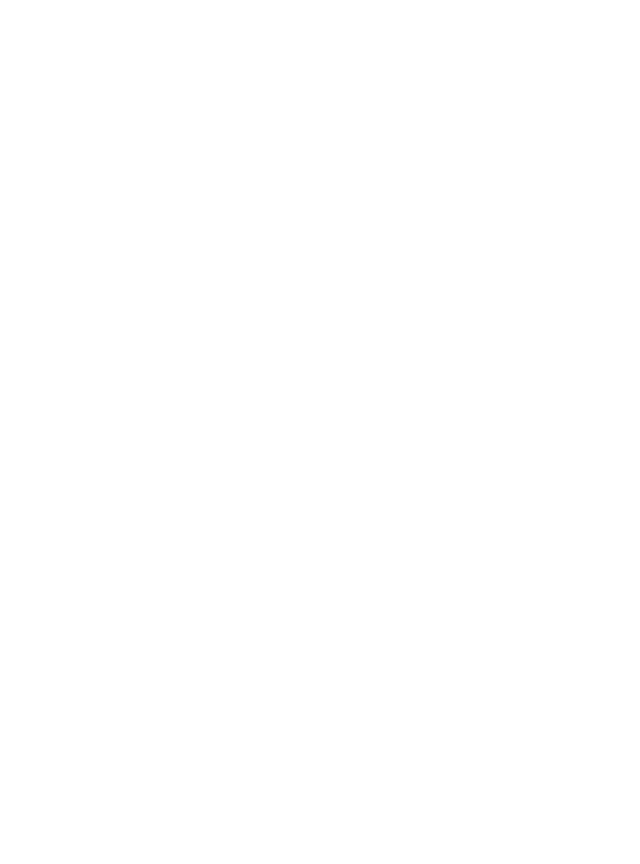
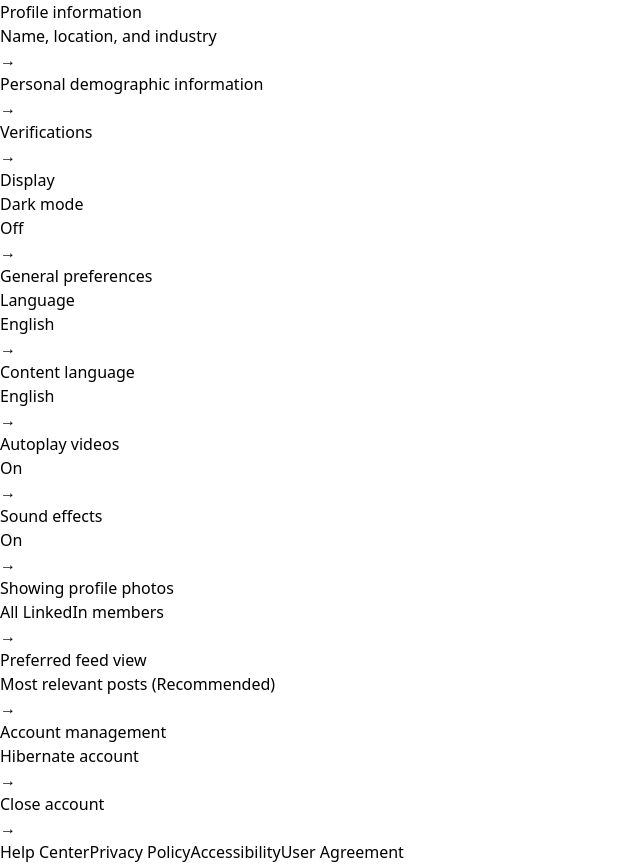
Before and after one commit to Erandi-Hans/SkillPivot-Frontend, a React (Vite) app: page /accountPreferences in a window 1280 px wide. Before the commit this address had no page. Shown: the whole page, without its empty margins (0-640 px from the left). Before the commit the page ends 800 px from the top, so only its background shows below. Built offline with nearby package versions, Linux system fonts and the light colour scheme.

Commit message:
developing settings page and account preferences tab

```diff
--- a/src/App.jsx
+++ b/src/App.jsx
@@ -11,6 +11,7 @@
 import Editprofile from './components/Studentmaindashboard/Editprofile/Editprofile';
 import FindJob from './components/Studentmaindashboard/FindJob/FindJob';
 import Manageapplication from './components/Studentmaindashboard/Manageapplication/Manageapplication';
+import AccountPreferences from './components/Studentmaindashboard/Editprofile/Tabs/AccountPreferences/AccountPreferences';
 
 function App() {
   return (
@@ -46,6 +47,9 @@
        {/* Manage applications*/}
       <Route path="/applications" element={<Manageapplication />} />
 
+          {/* Account Preferences*/}
+      <Route path="/accountPreferences" element={<AccountPreferences />} />
+
 
       </Routes>
     </Router>
--- a/src/components/Studentmaindashboard/Editprofile/Editprofile.jsx
+++ b/src/components/Studentmaindashboard/Editprofile/Editprofile.jsx
@@ -1,7 +1,9 @@
 import React, { useState, useRef } from 'react';
+import AccountPreferences from '../Editprofile/Tabs/AccountPreferences/AccountPreferences.jsx';
 
 const EditProfile = () => {
-  const [activeTab, setActiveTab] = useState('Account preferences');
+  // මුලින්ම කිසිදු Tab එකක් select වී නැති නිසා null ලෙස තබන්න
+  const [activeTab, setActiveTab] = useState(null);
   const [profileImg, setProfileImg] = useState(null);
   const fileInputRef = useRef(null);
 
@@ -17,39 +19,22 @@
     fileInputRef.current.click();
   };
 
-  const handleDrop = (e) => {
-    e.preventDefault();
-    const file = e.dataTransfer.files[0];
-    handleFileChange(file);
-  };
-
-  // දකුණු පස ඇති අයිතමයක් Click කළ විට Tab එක වෙනස් කරන Function එක
-  const handleRowClick = (category) => {
-    setActiveTab(category);
-  };
-
   return (
-    // මුළු පිටුවම මැදට ගැනීමට flex items-center justify-center භාවිතා කර ඇත
     <div className="min-h-screen w-full bg-[#f3f2f0] flex items-center justify-center p-4 md:p-10">
 
-      {/* ප්‍රධාන Settings Window එක - උපරිම පළල සහ උස සීමා කර ඇත */}
       <div className="flex w-full max-w-[1100px] h-[90vh] bg-white shadow-xl rounded-xl overflow-hidden border border-gray-200">
 
-        {/* Sidebar Section (වම් පස) */}
+        {/* Sidebar Section */}
         <aside className="flex-col hidden bg-white border-r w-80 md:flex">
-          <div className="flex items-center p-6 space-x-3">
+          <div className="flex items-center p-6 space-x-3 border-b border-gray-100">
             <div
               onClick={handleImageClick}
-              onDrop={handleDrop}
-              onDragOver={(e) => e.preventDefault()}
               className="relative flex-shrink-0 w-12 h-12 overflow-hidden transition bg-gray-200 border-2 border-blue-500 rounded-full cursor-pointer hover:opacity-80"
             >
               {profileImg ? (
                 <img src={profileImg} alt="Profile" className="object-cover w-full h-full" />
               ) : (
-                <div className="flex items-center justify-center h-full text-[10px] text-gray-500 text-center leading-tight">
-                  Click/Drop
-                </div>
+                <div className="flex items-center justify-center h-full text-[10px] text-gray-500 text-center leading-tight">Click/Drop</div>
               )}
             </div>
             <h1 className="text-xl font-bold text-gray-800">Settings</h1>
@@ -72,62 +57,33 @@
           </nav>
         </aside>
 
-        {/* Main Content Section (දකුණු පස) */}
-        <main className="flex-1 p-4 overflow-y-auto bg-gray-50 md:p-8">
-          <div className="max-w-2xl mx-auto space-y-6">
+        {/* Main Content Section */}
+        <main className="flex-1 overflow-y-auto bg-white">
+          <div className="w-full h-full">
 
-            {/* Section 1: Profile Information */}
-            <div className="overflow-hidden bg-white border rounded-lg shadow-sm">
-              <div className="p-5">
-                <h2 className="mb-2 text-lg font-semibold text-gray-800">Profile information</h2>
-                <div className="divide-y divide-gray-100">
-                  <SettingRow
-                    title="Name, location, and industry"
-                    onClick={() => handleRowClick('Account preferences')}
-                  />
-                  <SettingRow
-                    title="Personal demographic information"
-                    onClick={() => handleRowClick('Account preferences')}
-                  />
-                  <SettingRow
-                    title="Verifications"
-                    onClick={() => handleRowClick('Sign in & security')}
-                  />
+            {/* Conditional Rendering Logic */}
+            {activeTab === 'Account preferences' ? (
+              <div className="min-h-full p-4 md:p-8 bg-gray-50">
+                <AccountPreferences />
+              </div>
+            ) : activeTab === 'Sign in & security' ? (
+              <div className="p-8">
+                 <h2 className="text-xl font-bold">Sign in & security content</h2>
+                 {/* Security component එක මෙතනට පසුව එක් කරන්න */}
+              </div>
+            ) : (
+              // Default අවස්ථාවේදී පෙන්වන සම්පූර්ණ සුදු පිටුව (White Screen)
+              <div className="flex items-center justify-center w-full h-full bg-white">
+                <div className="text-center">
+                  <p className="italic font-medium text-gray-400"></p>
                 </div>
               </div>
-            </div>
-
-            {/* Section 2: Display */}
-            <div className="overflow-hidden bg-white border rounded-lg shadow-sm">
-              <div className="p-5">
-                <h2 className="mb-2 text-lg font-semibold text-gray-800">Display</h2>
-                <SettingRow
-                    title="Dark mode"
-                    onClick={() => handleRowClick('Account preferences')}
-                />
-              </div>
-            </div>
-
-            {/* Section 3: General Preferences */}
-            <div className="overflow-hidden bg-white border rounded-lg shadow-sm">
-              <div className="p-5">
-                <h2 className="mb-2 text-lg font-semibold text-gray-800">General preferences</h2>
-                <div className="divide-y divide-gray-100">
-                  <SettingRow title="Language" onClick={() => handleRowClick('Account preferences')} />
-                  <SettingRow title="Content language" onClick={() => handleRowClick('Account preferences')} />
-                  <SettingRow title="Autoplay videos" value="On" onClick={() => handleRowClick('Account preferences')} />
-                  <SettingRow title="Sound effects" value="On" onClick={() => handleRowClick('Account preferences')} />
-                  <SettingRow title="Showing profile photos" value="All LinkedIn members" onClick={() => handleRowClick('Visibility')} />
-                  <SettingRow title="Preferred feed view" value="Most relevant posts" onClick={() => handleRowClick('Account preferences')} />
-                </div>
-              </div>
-            </div>
+            )}
 
           </div>
         </main>
       </div>
 
-      {/* Hidden File Input */}
       <input
         type="file"
         ref={fileInputRef}
@@ -139,22 +95,4 @@
   );
 };
 
-// Row එකක් Click කළ හැකි පරිදි onClick Event එක එක් කළා
-const SettingRow = ({ title, value, onClick }) => (
-  <div
-    onClick={onClick}
-    className="flex items-center justify-between px-2 py-4 transition rounded-md cursor-pointer group hover:bg-gray-50"
-  >
-    <div className="flex-1">
-      <p className="text-[15px] font-medium text-gray-700 group-hover:text-blue-600 underline-offset-2 group-hover:underline">
-        {title}
-      </p>
-      {value && <p className="mt-1 text-sm text-gray-500">{value}</p>}
-    </div>
-    <span className="font-light text-gray-400 transition-all transform group-hover:text-gray-600 group-hover:translate-x-1">
-      →
-    </span>
-  </div>
-);
-
 export default EditProfile;
--- /dev/null
+++ b/src/components/Studentmaindashboard/Editprofile/Tabs/AccountPreferences/AccountPreferences.jsx
@@ -0,0 +1,83 @@
+import React from 'react';
+
+// පොදු Row Component එකක් (වෙලාව ඉතිරි කර ගැනීමට)
+const SettingRow = ({ title, value, onClick }) => (
+  <div
+    onClick={onClick}
+    className="flex items-center justify-between px-2 py-4 transition border-b border-gray-100 rounded-md cursor-pointer group hover:bg-gray-50 last:border-0"
+  >
+    <div className="flex-1">
+      <p className="text-[15px] font-medium text-gray-800 group-hover:text-blue-600">
+        {title}
+      </p>
+      {value && <p className="text-sm text-gray-500 mt-0.5">{value}</p>}
+    </div>
+    <span className="font-light text-gray-400 transition-transform group-hover:translate-x-1">
+      →
+    </span>
+  </div>
+);
+
+const AccountPreferences = () => {
+  return (
+    <div className="max-w-2xl pb-10 mx-auto space-y-6">
+
+      {/* 1. Profile Information */}
+      <section className="overflow-hidden bg-white border border-gray-200 shadow-sm rounded-xl">
+        <div className="p-6">
+          <h2 className="mb-4 text-lg font-semibold text-gray-900">Profile information</h2>
+          <div className="flex flex-col">
+            <SettingRow title="Name, location, and industry" />
+            <SettingRow title="Personal demographic information" />
+            <SettingRow title="Verifications" />
+          </div>
+        </div>
+      </section>
+
+      {/* 2. Display Section */}
+      <section className="overflow-hidden bg-white border border-gray-200 shadow-sm rounded-xl">
+        <div className="p-6">
+          <h2 className="mb-4 text-lg font-semibold text-gray-900">Display</h2>
+          <SettingRow title="Dark mode" value="Off" />
+        </div>
+      </section>
+
+      {/* 3. General Preferences Section */}
+      <section className="overflow-hidden bg-white border border-gray-200 shadow-sm rounded-xl">
+        <div className="p-6">
+          <h2 className="mb-4 text-lg font-semibold text-gray-900">General preferences</h2>
+          <div className="flex flex-col">
+            <SettingRow title="Language" value="English" />
+            <SettingRow title="Content language" value="English" />
+            <SettingRow title="Autoplay videos" value="On" />
+            <SettingRow title="Sound effects" value="On" />
+            <SettingRow title="Showing profile photos" value="All LinkedIn members" />
+            <SettingRow title="Preferred feed view" value="Most relevant posts (Recommended)" />
+          </div>
+        </div>
+      </section>
+
+      {/* 4. Account Management (අමතර වැදගත් කොටසක්) */}
+      <section className="overflow-hidden bg-white border border-gray-200 shadow-sm rounded-xl">
+        <div className="p-6">
+          <h2 className="mb-4 text-lg font-semibold text-gray-900">Account management</h2>
+          <div className="flex flex-col">
+            <SettingRow title="Hibernate account" />
+            <SettingRow title="Close account" />
+          </div>
+        </div>
+      </section>
+
+      {/* Footer Links (LinkedIn විලාසිතාවට) */}
+      <div className="flex flex-wrap justify-center gap-4 py-6 text-xs text-gray-500">
+        <span>Help Center</span>
+        <span>Privacy Policy</span>
+        <span>Accessibility</span>
+        <span>User Agreement</span>
+      </div>
+
+    </div>
+  );
+};
+
+export default AccountPreferences;
```
